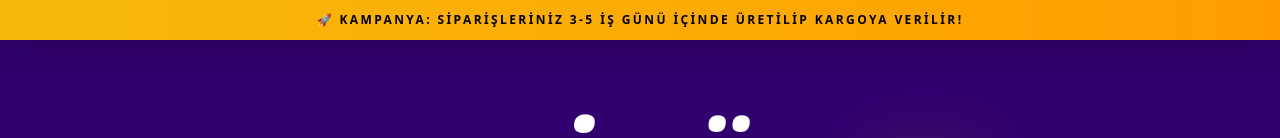
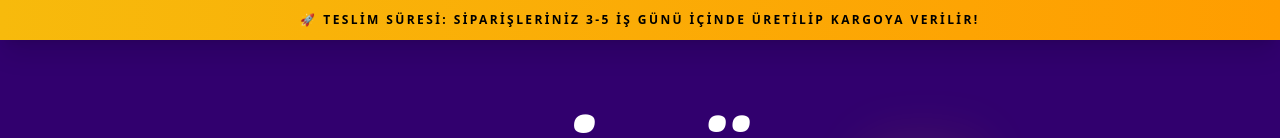
Before and after one commit to ilkervardarli/3d-figur-sitem, a React (Create React App) app: page / in a window 1280 px wide. Shown: the top 138 px of the page. Built offline with nearby package versions, Linux system fonts and the light colour scheme; no server answers.

Commit message:
Update campaign message text in App.js

```diff
--- a/src/App.js
+++ b/src/App.js
@@ -214,7 +214,7 @@ export default function App() {
     <div className="min-h-screen bg-[#31006e] text-white font-sans selection:bg-[#f7ba0c] selection:text-black">
       {/* Kargo Şeridi */}
       <div className="bg-gradient-to-r from-[#f7ba0c] to-[#ff9d00] text-black py-3 px-4 text-center font-black uppercase tracking-[0.2em] text-[10px] sm:text-xs shadow-xl relative z-50">
-        🚀 KAMPANYA: SİPARİŞLERİNİZ 3-5 İŞ GÜNÜ İÇİNDE ÜRETİLİP KARGOYA VERİLİR!
+        🚀 TESLİM SÜRESİ: SİPARİŞLERİNİZ 3-5 İŞ GÜNÜ İÇİNDE ÜRETİLİP KARGOYA VERİLİR!
       </div>
 
       <div className="container mx-auto max-w-6xl px-4 py-12 lg:py-20">
```
